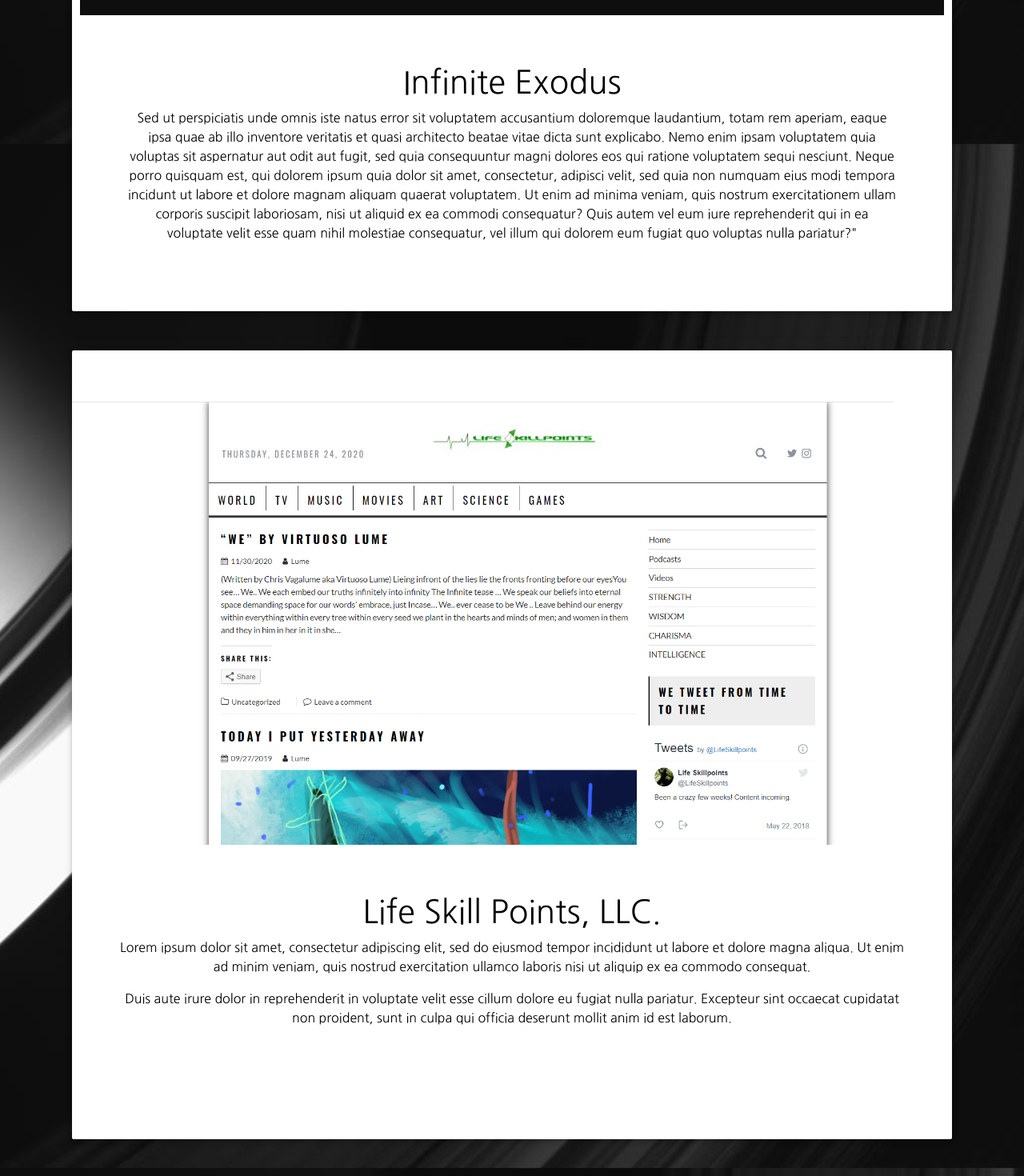
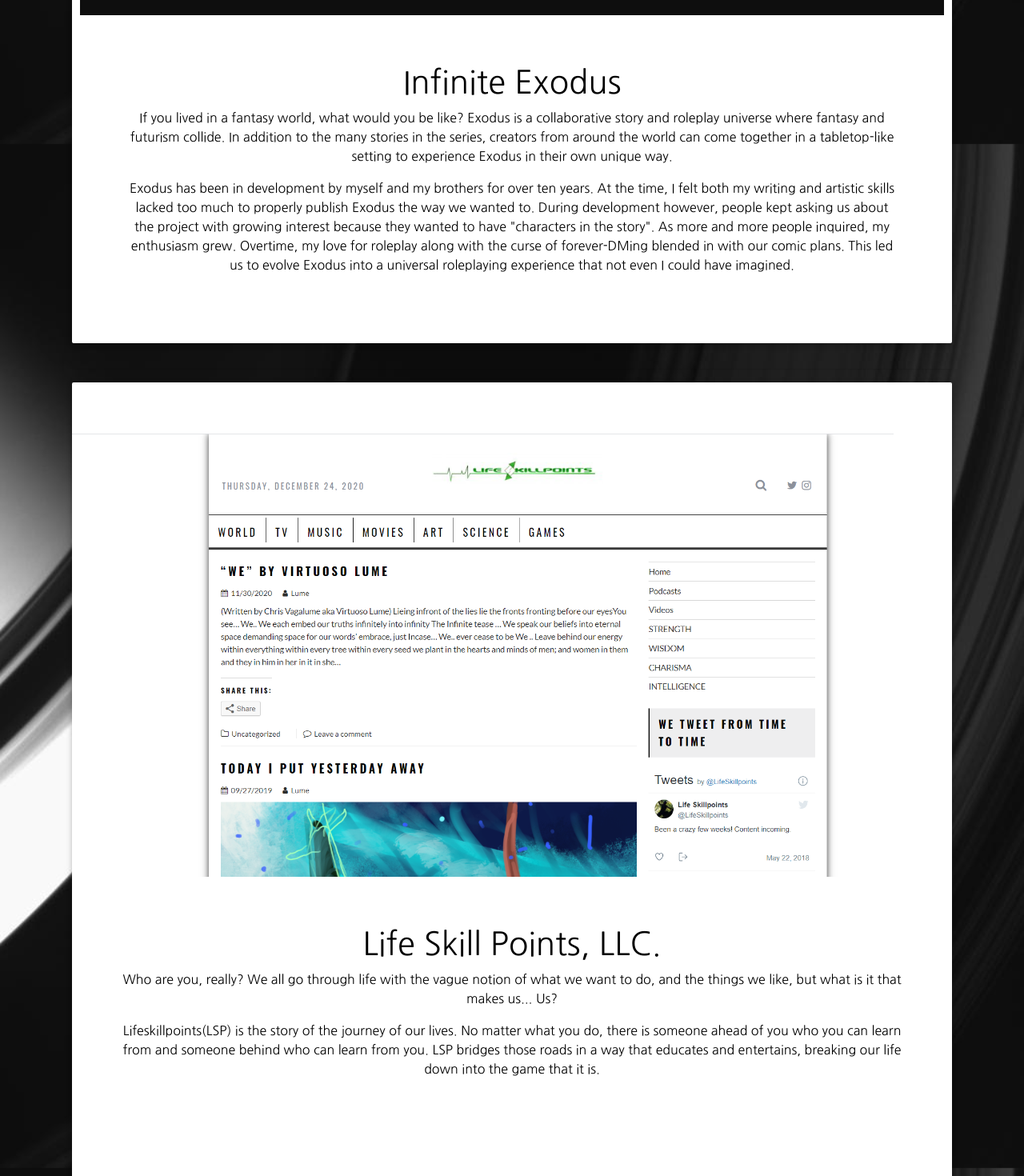
Before and after one commit to CintBX/ChrisPortfolio, a React (Create React App) app in the folder client/: page /project-list in a window 1280 px wide. Shown: the part 1100-2570 px from the top of the page at 80% size. Built offline with nearby package versions, Linux system fonts and the light colour scheme; no server answers.

Commit message:
Project descriptions set

```diff
--- a/client/src/components/ProjectBody.js
+++ b/client/src/components/ProjectBody.js
@@ -46,18 +46,20 @@ class ProjectBody extends Component {
             <div style={styles.text}>
               <h1>Infinite Exodus</h1>
               <p>
-                Sed ut perspiciatis unde omnis iste natus error sit voluptatem accusantium
-                doloremque laudantium, totam rem aperiam, eaque ipsa quae ab illo inventore
-                veritatis et quasi architecto beatae vitae dicta sunt explicabo.
-                Nemo enim ipsam voluptatem quia voluptas sit aspernatur aut odit aut fugit,
-                sed quia consequuntur magni dolores eos qui ratione voluptatem sequi nesciunt.
-                Neque porro quisquam est, qui dolorem ipsum quia dolor sit amet, consectetur,
-                adipisci velit, sed quia non numquam eius modi tempora incidunt ut labore et
-                dolore magnam aliquam quaerat voluptatem. Ut enim ad minima veniam, quis nostrum
-                exercitationem ullam corporis suscipit laboriosam, nisi ut aliquid ex ea commodi
-                consequatur? Quis autem vel eum iure reprehenderit qui in ea voluptate velit esse
-                quam nihil molestiae consequatur, vel illum qui dolorem eum fugiat quo voluptas
-                nulla pariatur?"
+                If you lived in a fantasy world, what would you be like?
+                Exodus is a collaborative story and roleplay universe where fantasy and futurism collide.
+                In addition to the many stories in the series, creators from around the world can come together
+                in a tabletop-like setting to experience Exodus in their own unique way.
+              </p>
+              <p>
+                Exodus has been in development by myself and my brothers for over ten years.
+                At the time, I felt both my writing and artistic skills lacked too much to properly publish
+                Exodus the way we wanted to. During development however, people kept asking us about the
+                project with growing interest because they wanted to have "characters in the story".
+                As more and more people inquired, my enthusiasm grew.
+                Overtime, my love for roleplay along with the curse of forever-DMing blended in with our comic
+                plans. This led us to evolve Exodus into a universal roleplaying experience
+                that not even I could have imagined.
               </p>
             </div>
           </Jumbotron>
@@ -71,14 +73,16 @@ class ProjectBody extends Component {
             <div style={styles.text}>
               <h1>Life Skill Points, LLC.</h1>
               <p>
-                Lorem ipsum dolor sit amet, consectetur adipiscing elit, sed do eiusmod tempor
-                incididunt ut labore et dolore magna aliqua. Ut enim ad minim veniam, quis nostrud
-                exercitation ullamco laboris nisi ut aliquip ex ea commodo consequat.
+                Who are you, really?
+                We all go through life with the vague notion of what we want to do, and the things we like,
+                but what is it that makes us... Us?
               </p>
               <p>
-                Duis aute irure dolor in reprehenderit in voluptate velit esse cillum dolore eu fugiat
-                nulla pariatur. Excepteur sint occaecat cupidatat non proident, sunt in culpa qui officia
-                deserunt mollit anim id est laborum.
+                Lifeskillpoints(LSP) is the story of the journey of our lives.
+                No matter what you do, there is someone ahead of you who you can learn from and someone behind
+                who can learn from you.
+                LSP bridges those roads in a way that educates and entertains, breaking our life down into the
+                game that it is.
               </p>
             </div>
           </Jumbotron>
```
